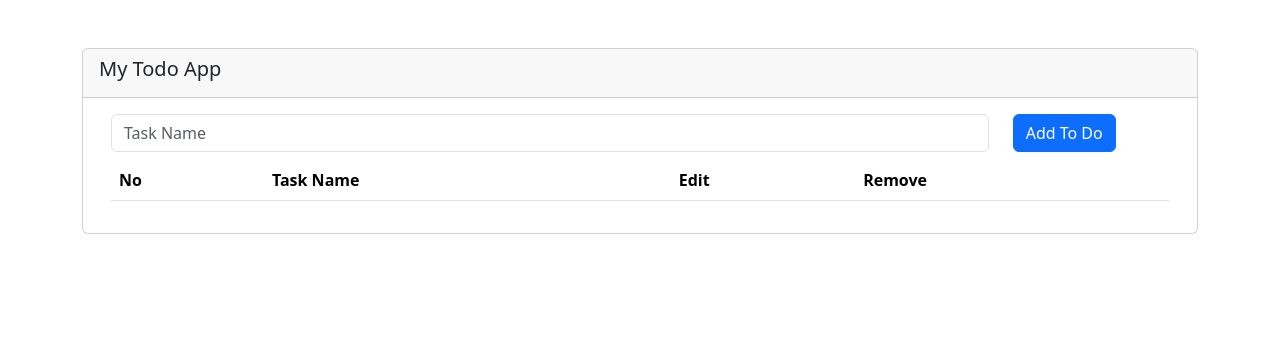
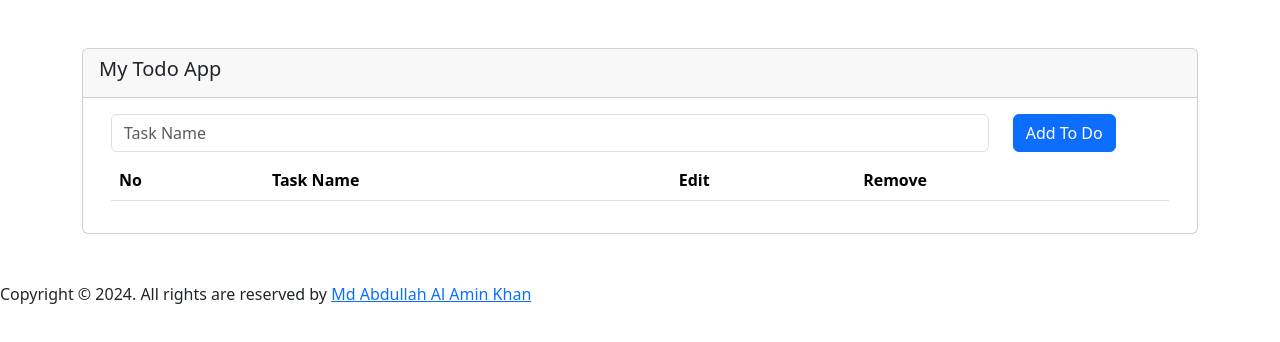
Before and after one commit to mdabdullahalaminkhan/To-Do-App, a React (Vite) app: page / in a window 1280 px wide. Shown: the top 342 px of the page. Built offline with nearby package versions, Linux system fonts and the light colour scheme.

Commit message:
Added footer

```diff
--- a/src/App.jsx
+++ b/src/App.jsx
@@ -10,6 +10,7 @@ function App() {
       <div>
         <TodoPage />
       </div>
+      <footer> Copyright &copy; 2024. All rights are reserved by <a href= "https://mdabdullahalaminkhan.vercel.app/"> Md Abdullah Al Amin Khan </a></footer>
     </>
   )
 }
```
